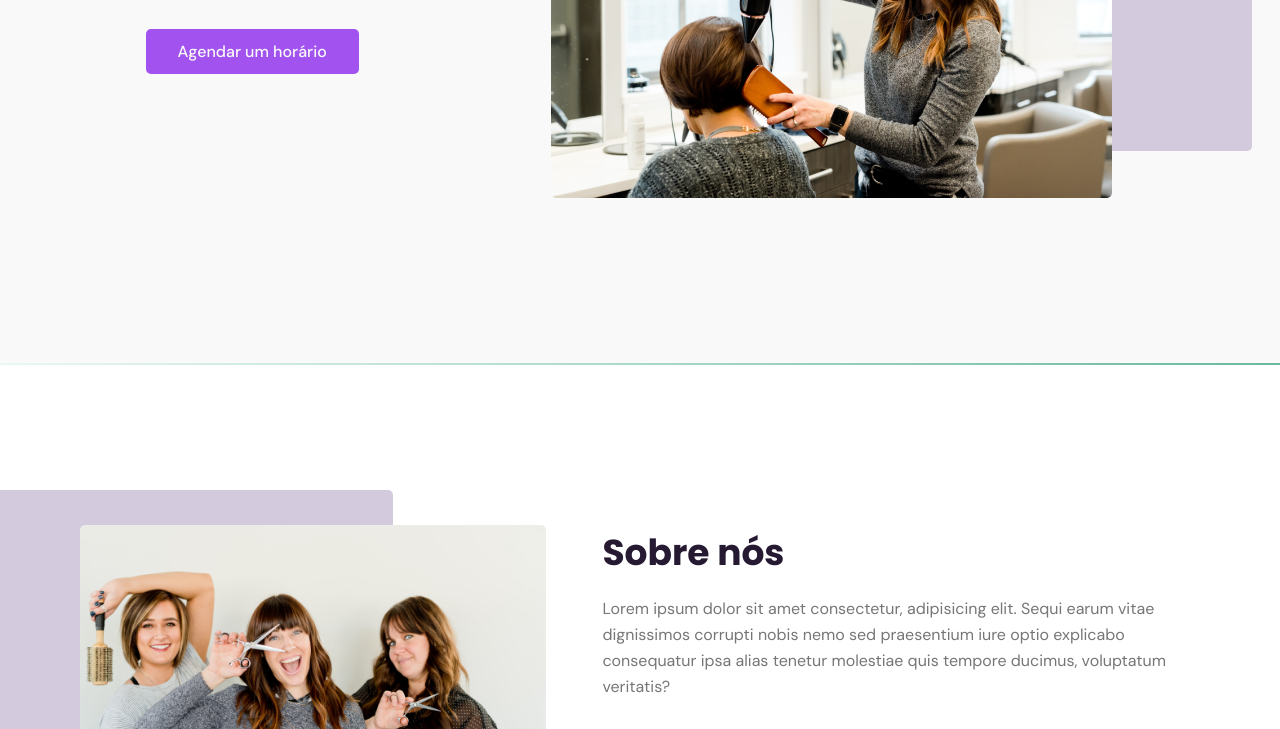
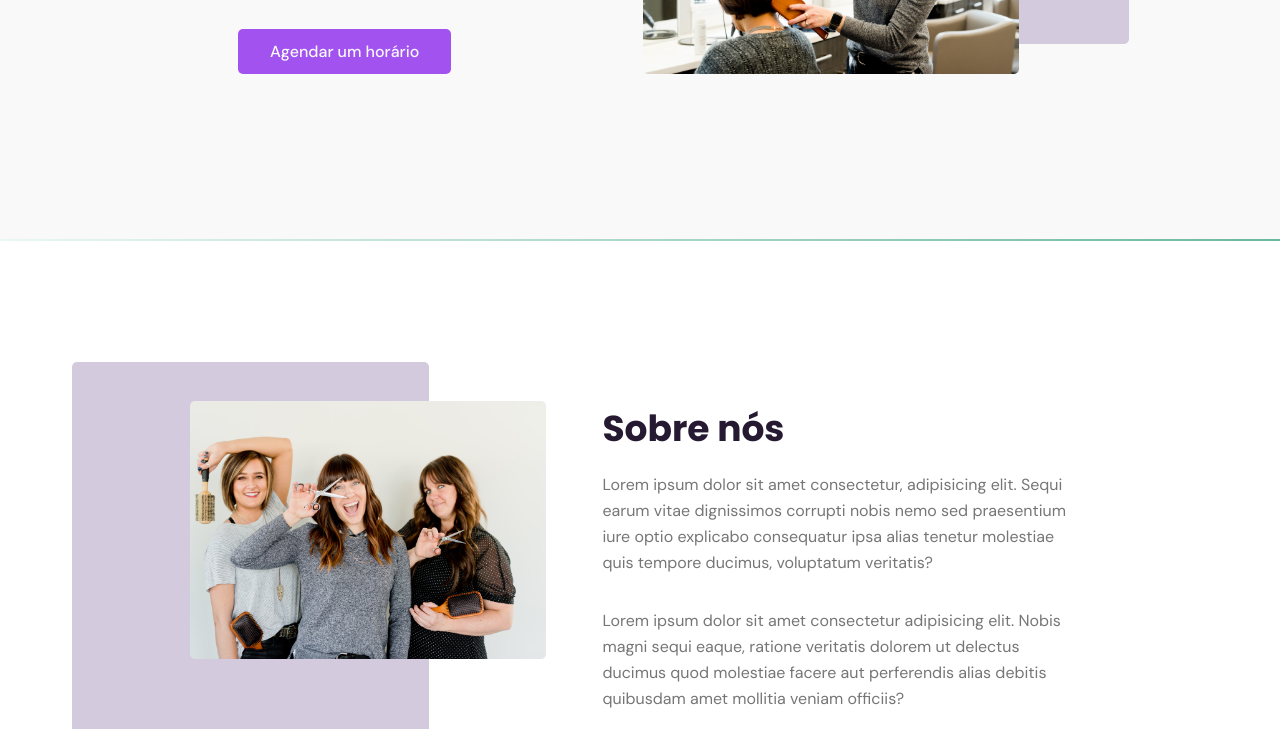
Before and after one commit to fgalletti93/OriginSix, a plain HTML site: page index.html in a window 1280 px wide. Shown: the part 457-1186 px from the top of the page. Drawn offline with nearby package versions, Linux system fonts and the light colour scheme.

Commit message:
responsividade

```diff
--- a/style.css
+++ b/style.css
@@ -504,13 +504,13 @@ footer .social a:hover{
 
 /******************RESPONSIVIDADE******************/
 @media (min-width: 1200px) {
+    section{
+        padding: 16rem 0;
+    }
     .container{
         max-width: 1120px;
         margin-left: auto;
         margin-right: auto;
-    }
-    section{
-        padding: 16rem 0;
     }
     .button{
         height: 4.5rem;
@@ -546,6 +546,11 @@ footer .social a:hover{
 @media (min-width: 1023px){
     main{
         margin-top: 12rem;
+    }
+    .container{
+        max-width: 900px;
+        margin-left: auto;
+        margin-right: auto;
     }
     .section{
         padding: 16rem 0;
```
